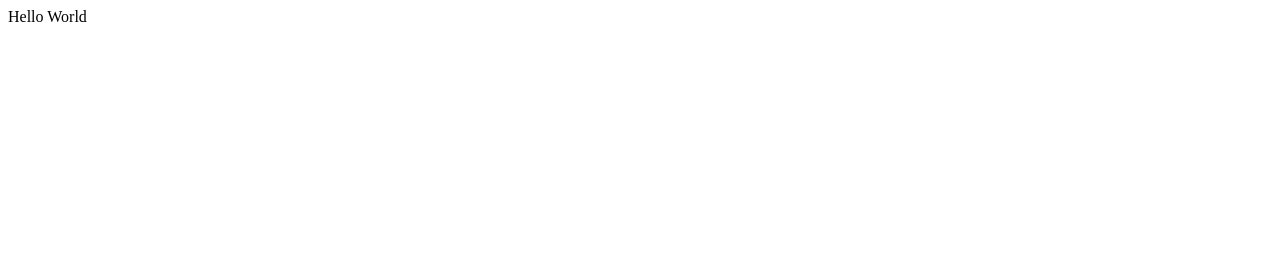
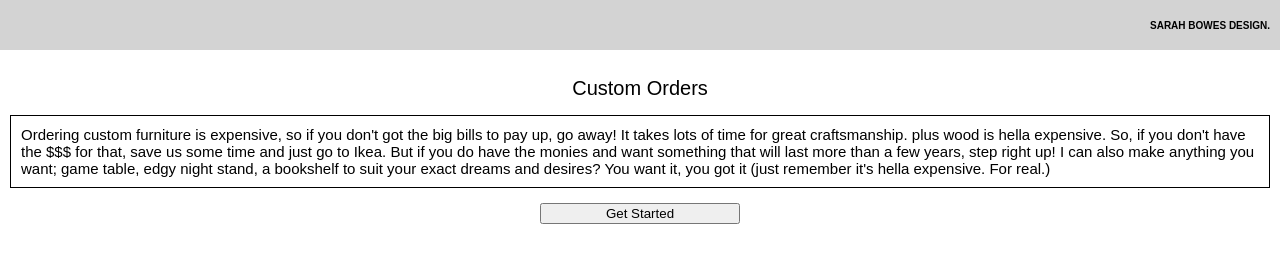
Before and after one commit to steff-dz/tema3, a plain HTML site: page pages/custom-order.html in a window 1280 px wide. Drawn offline with Linux system fonts and the light colour scheme.

Commit message:
styling up part I of order pg

```diff
--- a/pages/custom-order.html
+++ b/pages/custom-order.html
@@ -4,10 +4,18 @@
     <meta charset="UTF-8">
     <meta name="viewport" content="width=device-width, initial-scale=1.0">
     <title>Custom Ordering</title>
+    <link rel="stylesheet" href="/tema3/styles/main.css">
     <link rel="stylesheet" href="/tema3/styles/custom-order.css">
+    <link rel="stylesheet" href="/tema3/styles/navigation.css">
+
+    <script src="/tema3/scripts/navigation.js"defer></script>
     <script src="/tema3/scripts/custom-order.js"defer></script>
 </head>
 <body>
-    Hello World
+<main id="main">
+    <h2 id="orderPageTitle">Custom Orders</h2>
+    <p id="orderGuide">Ordering custom furniture is expensive, so if you don't got the big bills to pay up, go away! It takes lots of time for great craftsmanship. plus wood is hella expensive. So, if you don't have the $$$ for that, save us some time and just go to Ikea. But if you do have the monies and want something that will last more than a few years, step right up! I can also make anything you want; game table, edgy night stand, a bookshelf to suit your exact dreams and desires? You want it, you got it (just remember it's hella expensive. For real.)</p>
+    <button id="startButton">Get Started</button>
+</main>
 </body>
 </html>
--- a/scripts/custom-order.js
+++ b/scripts/custom-order.js
@@ -0,0 +1,3 @@
+const main = document.querySelector('#main');
+console.log(nav, main);
+nav.after(main);
--- /dev/null
+++ b/scripts/navigation.js
@@ -0,0 +1,7 @@
+const nav = document.createElement('nav');
+const siteTitle = document.createElement('h1');
+nav.id = 'nav';
+siteTitle.id = 'siteTitle';
+document.body.appendChild(nav);
+nav.appendChild(siteTitle);
+siteTitle.innerHTML = `SARAH BOWES DESIGN.`;
--- a/styles/custom-order.css
+++ b/styles/custom-order.css
@@ -0,0 +1,32 @@
+body {
+	margin: 0;
+}
+
+main {
+	margin: 1rem;
+	/* background-color: lightcyan; */
+	height: fit-content;
+	display: flex;
+	flex-wrap: wrap;
+	justify-content: center;
+}
+
+#orderPageTitle {
+	text-align: center;
+	font-size: 2rem;
+	margin-bottom: 0;
+	font-weight: normal;
+}
+
+#orderGuide {
+	font-size: 1.5rem;
+	padding: 1rem;
+	border: 1px solid black;
+	max-height: 250px;
+	overflow: scroll;
+	overflow-x: hidden;
+}
+
+#startButton {
+	width: 20rem;
+}
--- /dev/null
+++ b/styles/main.css
@@ -0,0 +1,8 @@
+* {
+	box-sizing: border-box;
+}
+
+html {
+	font-size: 62.5%;
+	font-family: sans-serif;
+}
--- /dev/null
+++ b/styles/navigation.css
@@ -0,0 +1,14 @@
+#nav {
+	background-color: lightgrey;
+	width: 100%;
+	height: 5rem;
+	display: flex;
+	justify-content: flex-end;
+	padding: 1rem;
+}
+
+#siteTitle {
+	font-size: 1rem;
+	justify-self: right;
+	align-self: center;
+}
```
